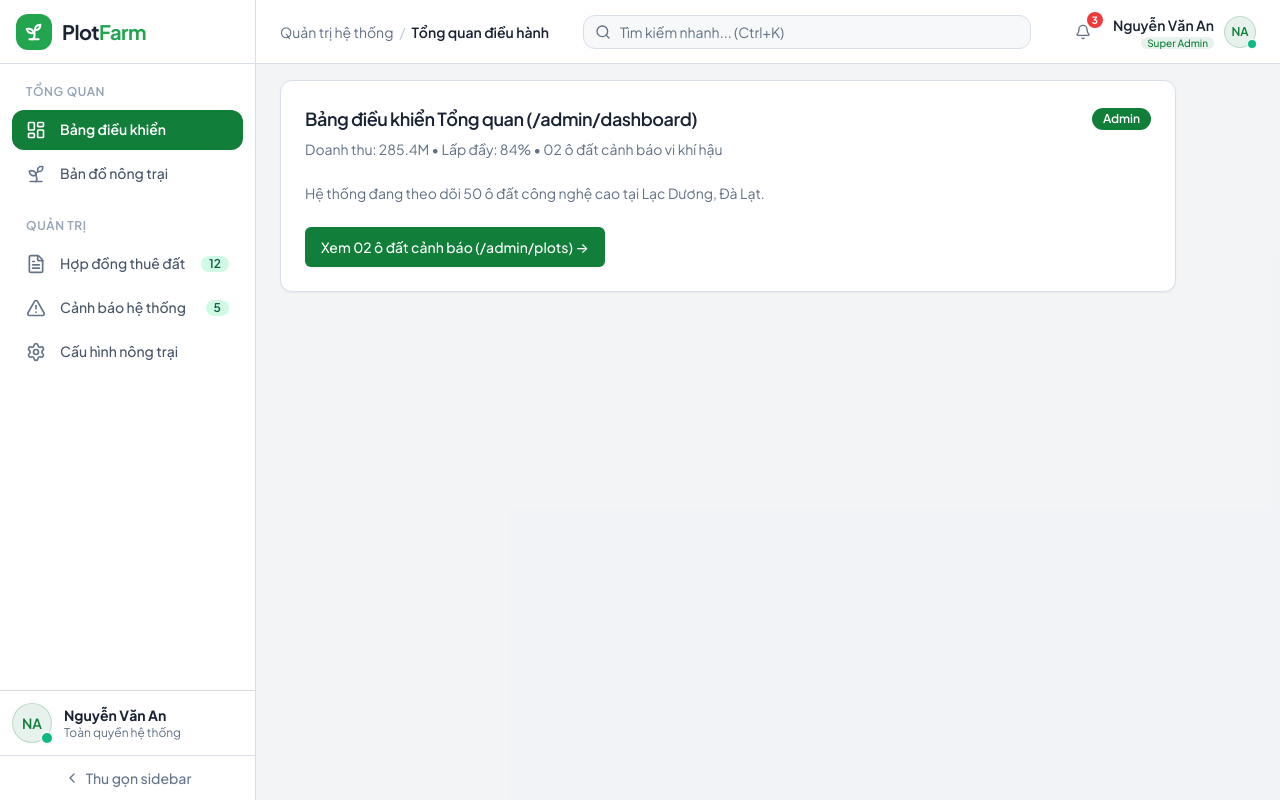
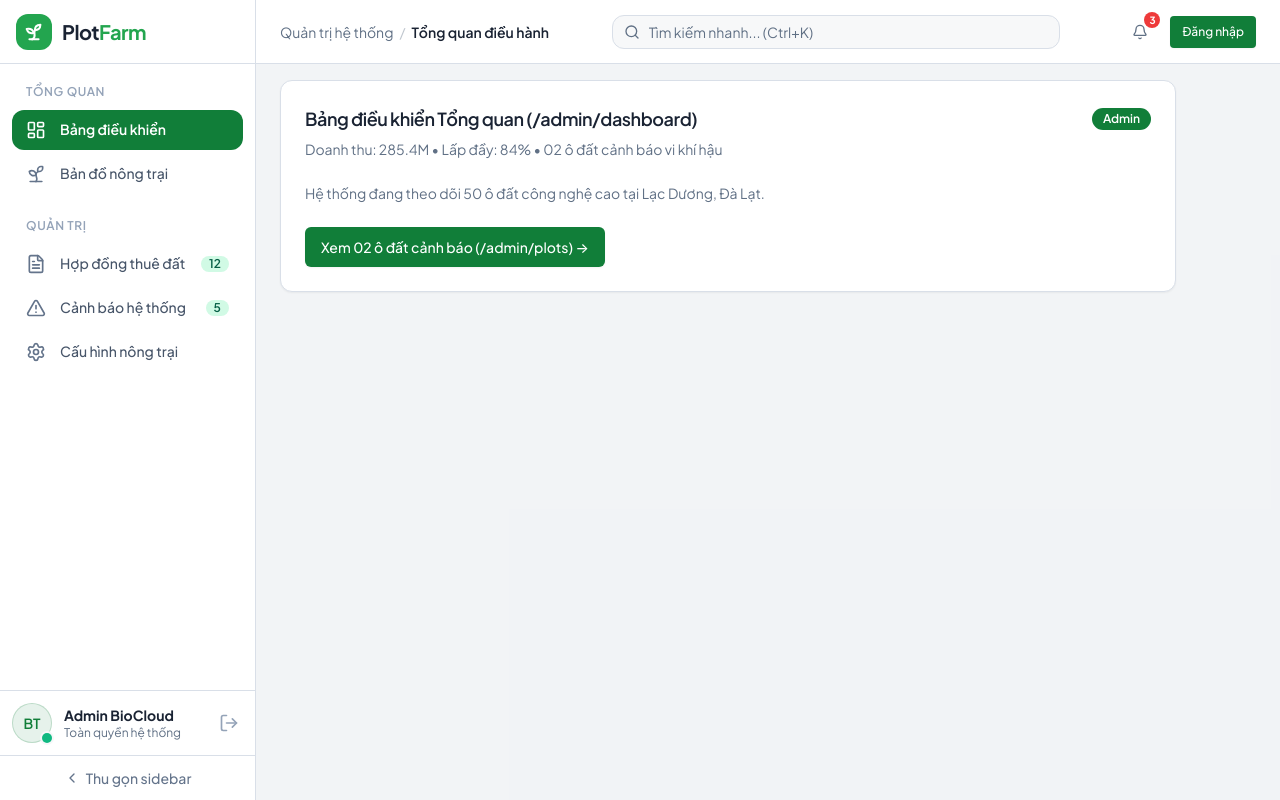
Before and after one commit to amazing-intern-fall-2026/PlotFarm-DEV-Team7, a React (Vite) app in the folder apps/client/: page /admin in a window 1280 px wide. Built offline with nearby package versions, Linux system fonts and the light colour scheme.

Commit message:
feat(ui): connect main interface navigation, header and topbar to login page with dynamic session handling

```diff
--- a/apps/client/src/app/router.tsx
+++ b/apps/client/src/app/router.tsx
@@ -9,7 +9,7 @@ import {
 import { RootLayout } from "@/widgets/RootLayout";
 import type { AppRole, TopbarBreadcrumbItem } from "@/shared/ui";
 import { LoginPage } from "@/features/auth/ui/LoginPage";
-import { AUTH_ROUTES } from "@/features/auth/constants";
+import { AUTH_ROUTES, SESSION_KEYS } from "@/features/auth/constants";
 import {
   HomePage,
   PlotsPage,
@@ -34,6 +34,28 @@ export function ShellRouteLayout() {
   const location = useLocation();
   const navigate = useNavigate();
   const pathname = location.pathname;
+
+  // 0. Xác định trạng thái đăng nhập từ sessionStorage
+  const user = React.useMemo(() => {
+    try {
+      const rawUser = sessionStorage.getItem(SESSION_KEYS.USER);
+      if (!rawUser) return undefined;
+      const parsed = JSON.parse(rawUser);
+      return {
+        name: parsed.fullName || parsed.name || "Người dùng",
+        avatarSrc: parsed.avatarUrl || undefined,
+      };
+    } catch {
+      return undefined;
+    }
+  }, [location.pathname]);
+
+  const handleLogout = React.useCallback(() => {
+    sessionStorage.removeItem(SESSION_KEYS.ACCESS_TOKEN);
+    sessionStorage.removeItem(SESSION_KEYS.REFRESH_TOKEN);
+    sessionStorage.removeItem(SESSION_KEYS.USER);
+    navigate(AUTH_ROUTES.LOGIN);
+  }, [navigate]);
 
   // 1. Xác định vai trò từ URL
   let role: AppRole = "customer";
@@ -150,16 +172,28 @@ export function ShellRouteLayout() {
           navigate("/about");
           break;
         case "orders":
+          navigate("/my-farm");
+          break;
         case "profile":
-          navigate("/my-farm");
+          if (!user) {
+            navigate(AUTH_ROUTES.LOGIN);
+          } else {
+            navigate("/my-farm");
+          }
           break;
       }
     } else if (role === "farmer") {
       switch (id) {
         case "tasks_today":
         case "task_journal":
+          navigate("/farmer");
+          break;
         case "profile":
-          navigate("/farmer");
+          if (!user) {
+            navigate(AUTH_ROUTES.LOGIN);
+          } else {
+            navigate("/farmer");
+          }
           break;
         case "my_plots":
         case "iot_camera":
@@ -193,12 +227,13 @@ export function ShellRouteLayout() {
   return (
     <RootLayout
       role={role}
-      user={{ name: "Nguyễn Văn An" }}
+      user={user}
       activeNavId={activeNavId}
       breadcrumbs={breadcrumbs}
       notificationCount={3}
       onNavChange={handleNavChange}
       onLoginClick={() => navigate(AUTH_ROUTES.LOGIN)}
+      onLogoutClick={handleLogout}
     >
       <Outlet />
     </RootLayout>
--- a/apps/client/src/shared/ui/Header/Header.tsx
+++ b/apps/client/src/shared/ui/Header/Header.tsx
@@ -287,6 +287,7 @@ export function Header({
             <button
               type="button"
               aria-label={user.name}
+              title="Bấm để đăng xuất hoặc chuyển tài khoản"
               onClick={onLogoutClick}
               className="ml-1 flex items-center gap-2 rounded-full p-0.5 focus-visible:outline-none focus-visible:ring-2 focus-visible:ring-primary/60 hover:opacity-90 transition-opacity"
               id="header-user-btn"
@@ -368,8 +369,41 @@ export function Header({
             })}
           </nav>
 
-          {role === "customer" && (
-            <div className="pt-2 border-t border-border/60">
+          <div className="pt-2 border-t border-border/60 space-y-2">
+            {user ? (
+              <div className="flex items-center justify-between p-2 rounded-xl bg-muted/60">
+                <div className="flex items-center gap-2 min-w-0">
+                  <Avatar name={user.name} src={user.avatarSrc} size="sm" />
+                  <span className="text-xs font-semibold text-foreground truncate">{user.name}</span>
+                </div>
+                <Button
+                  variant="outline"
+                  size="sm"
+                  onClick={() => {
+                    setMobileOpen(false);
+                    onLogoutClick?.();
+                  }}
+                  className="text-xs h-7 text-destructive border-destructive/30 hover:bg-destructive/10 shrink-0"
+                >
+                  Đăng xuất
+                </Button>
+              </div>
+            ) : (
+              <Button
+                variant="default"
+                size="default"
+                onClick={() => {
+                  setMobileOpen(false);
+                  onLoginClick?.();
+                }}
+                className="w-full text-xs font-bold"
+                id="header-mobile-login-btn"
+              >
+                {loginLabel || "Đăng nhập"}
+              </Button>
+            )}
+
+            {role === "customer" && (
               <a
                 href="tel:19006868"
                 className="flex items-center justify-center gap-2 rounded-xl bg-slate-100 dark:bg-slate-800 p-2.5 text-xs font-bold text-slate-800 dark:text-slate-200"
@@ -377,8 +411,8 @@ export function Header({
                 <Phone className="h-4 w-4 text-primary" />
                 <span>Tổng đài tư vấn: 1900 6868</span>
               </a>
-            </div>
-          )}
+            )}
+          </div>
         </div>
       )}
     </header>
--- a/apps/client/src/shared/ui/Topbar/Topbar.tsx
+++ b/apps/client/src/shared/ui/Topbar/Topbar.tsx
@@ -36,6 +36,9 @@ export interface TopbarProps {
   onMenuClick?: () => void;
   /** Callback mở notification panel */
   onNotificationsClick?: () => void;
+  /** Callback điều hướng đăng nhập / đăng xuất */
+  onLoginClick?: () => void;
+  onLogoutClick?: () => void;
   className?: string;
 }
 
@@ -61,6 +64,8 @@ export function Topbar({
   roleBadgeLabel,
   onMenuClick,
   onNotificationsClick,
+  onLoginClick,
+  onLogoutClick,
   className
 }: TopbarProps) {
   return (
@@ -151,8 +156,8 @@ export function Topbar({
           )}
         </div>
 
-        {/* ── User info ───────────────────────────────────────────────────── */}
-        {user && (
+        {/* ── User info / Login button ──────────────────────────────────── */}
+        {user ? (
           <div className="flex items-center gap-2.5 pl-1">
             <div className="hidden sm:flex flex-col items-end leading-none">
               <span className="text-sm font-semibold text-foreground truncate max-w-[120px]">
@@ -169,14 +174,32 @@ export function Topbar({
                 </span>
               )}
             </div>
+            <button
+              type="button"
+              onClick={onLogoutClick}
+              title="Bấm để đăng xuất hoặc chuyển tài khoản"
+              className="flex items-center rounded-full p-0.5 focus-visible:outline-none focus-visible:ring-2 focus-visible:ring-primary/60 hover:opacity-85 transition-opacity"
+              id="topbar-user-btn"
+            >
               <Avatar
                 name={user.name}
                 src={user.avatarSrc}
                 size="sm"
                 status="online"
               />
+            </button>
           </div>
-        )}
+        ) : onLoginClick ? (
+          <Button
+            variant="default"
+            size="sm"
+            onClick={onLoginClick}
+            className="text-xs h-8 ml-1"
+            id="topbar-login-btn"
+          >
+            Đăng nhập
+          </Button>
+        ) : null}
       </div>
     </header>
   );
--- a/apps/client/src/widgets/RootLayout/RootLayout.tsx
+++ b/apps/client/src/widgets/RootLayout/RootLayout.tsx
@@ -412,6 +412,15 @@ export function RootLayout({
         <p className="text-sm font-bold text-foreground truncate">{user?.name || "Admin BioCloud"}</p>
         <p className="text-xs text-muted-foreground truncate">Toàn quyền hệ thống</p>
       </div>
+      <button
+        type="button"
+        title="Đăng xuất"
+        aria-label="Đăng xuất"
+        onClick={onLogoutClick}
+        className="text-slate-400 hover:text-foreground transition-colors p-1 rounded-lg hover:bg-accent shrink-0 ml-auto"
+      >
+        <LogOut className="h-5 w-5" />
+      </button>
     </div>
   ) : (
     <div className="flex items-center gap-3 w-full">
@@ -424,6 +433,7 @@ export function RootLayout({
         type="button"
         title="Đăng xuất"
         aria-label="Đăng xuất"
+        onClick={onLogoutClick}
         className="text-slate-400 hover:text-foreground transition-colors p-1 rounded-lg hover:bg-accent shrink-0 ml-auto"
       >
         <LogOut className="h-5 w-5" />
@@ -453,6 +463,8 @@ export function RootLayout({
           menuLabel={t("shell.menu")}
           roleBadgeLabel={roleBadgeLabel}
           onNotificationsClick={onNotificationsClick}
+          onLoginClick={onLoginClick}
+          onLogoutClick={onLogoutClick}
         />
 
         {/* Scrollable main — pb-20 for mobile bottom nav */}
```
Lines whose indentation alone changed are shown as unchanged.
